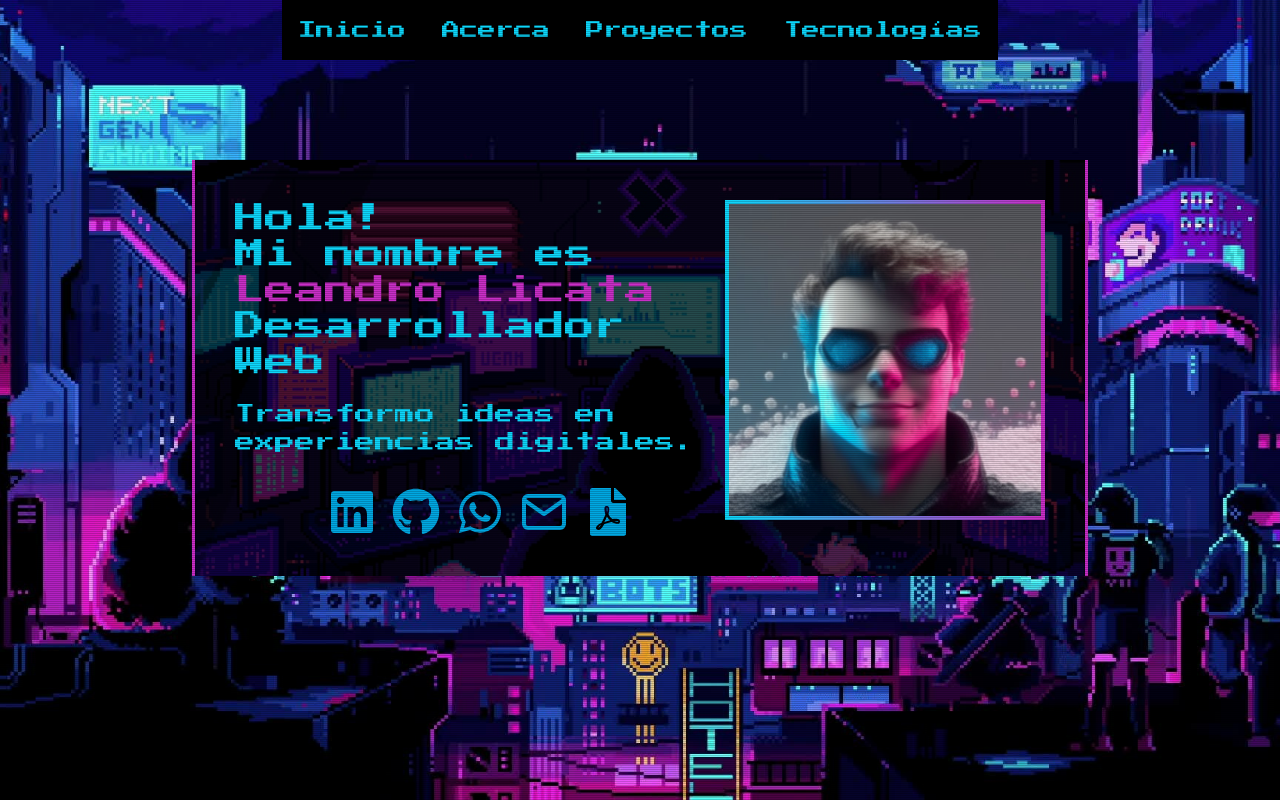
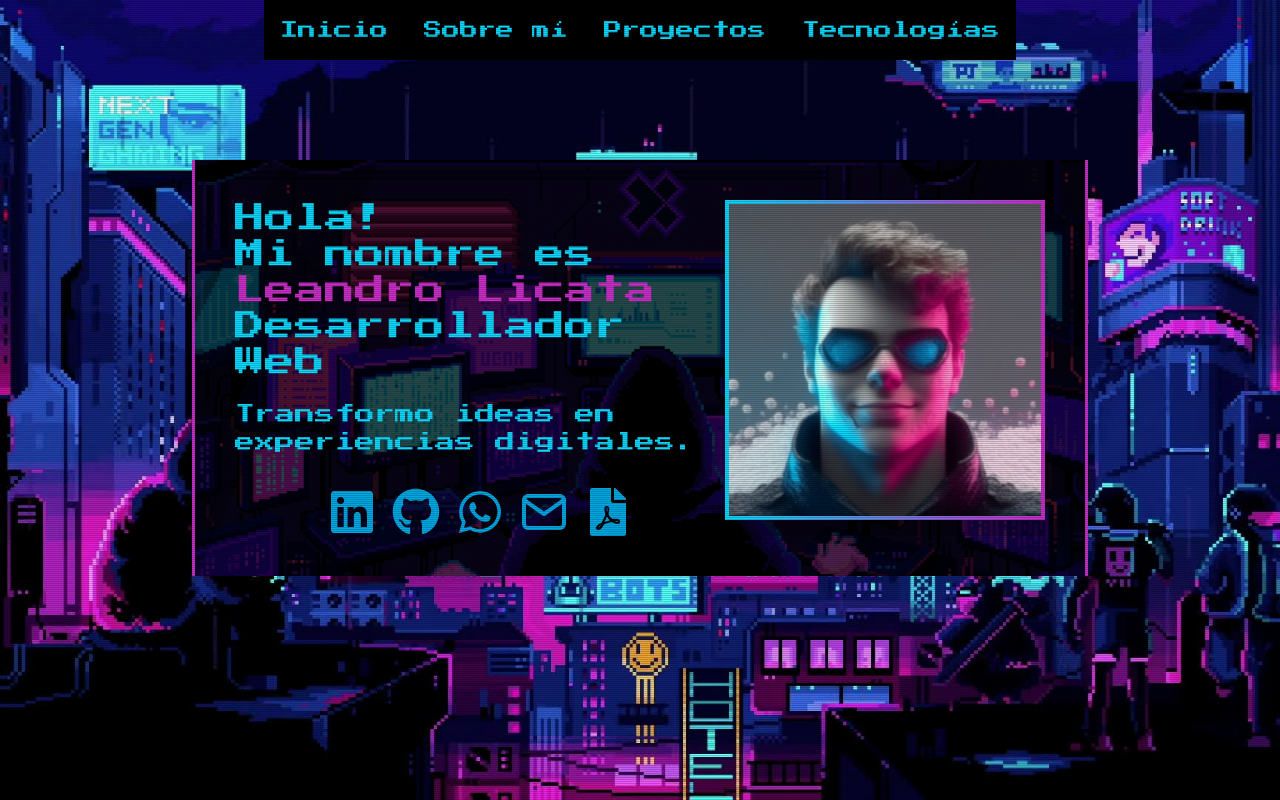
Before and after one commit to LeandroLicata/leandro-new-portfolio, a Next.js app: page / in a window 1280 px wide. Built offline with nearby package versions, Linux system fonts and the light colour scheme.

Commit message:
sobre mí

```diff
--- a/src/components/AboutSection.tsx
+++ b/src/components/AboutSection.tsx
@@ -11,7 +11,7 @@ const AboutSection = () => {
             transition={{ duration: 0.5, delay: 0.5 }}
             className="text-lg text-blue-neon"
           >
-            Acerca de mí
+            Sobre mí
           </motion.h1>
           <motion.p
             initial={{ opacity: 0, scale: 0.5 }}
--- a/src/components/Navbar.jsx
+++ b/src/components/Navbar.jsx
@@ -20,7 +20,7 @@ const Navbar = ({ setCurrentSection }) => {
       animate={{ opacity: 1, scale: 1 }}
       transition={{ duration: 0.5, delay: 0.1 }}
     >
-      Acerca
+      Sobre mí
     </motion.li>,
     <motion.li
       key="projects"
```
